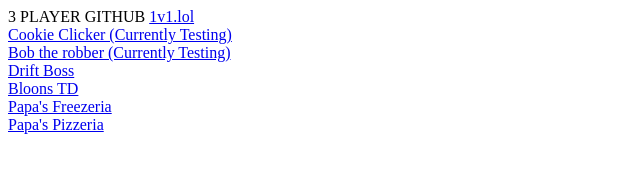
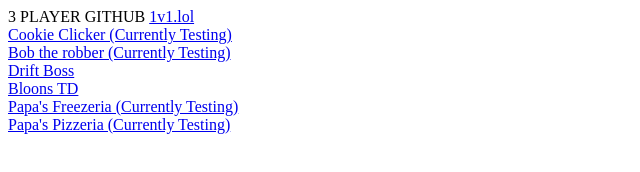
Before and after one commit to Legoxpert123456/3PlayerGithubHub, a plain HTML site: page index.html in a window 1280 px wide. Shown: the whole page, without its empty margins (0-640 px from the left). Drawn offline with Linux system fonts and the light colour scheme.

Commit message:
Update index.html

```diff
--- a/index.html
+++ b/index.html
@@ -14,9 +14,9 @@
   </A><BR>
 <A HREF="BloonsTD.html"> Bloons TD
   </A><BR>
-<A HREF="clpapasfreezeriaupdate"> Papa's Freezeria
+<A HREF="clpapasfreezeriaupdate"> Papa's Freezeria  (Currently Testing)
   </A><BR>
-<A HREF="clpizzapapaupdate"> Papa's Pizzeria
+<A HREF="clpizzapapaupdate"> Papa's Pizzeria  (Currently Testing)
   </A><BR>
 </body>
 </html>
```
